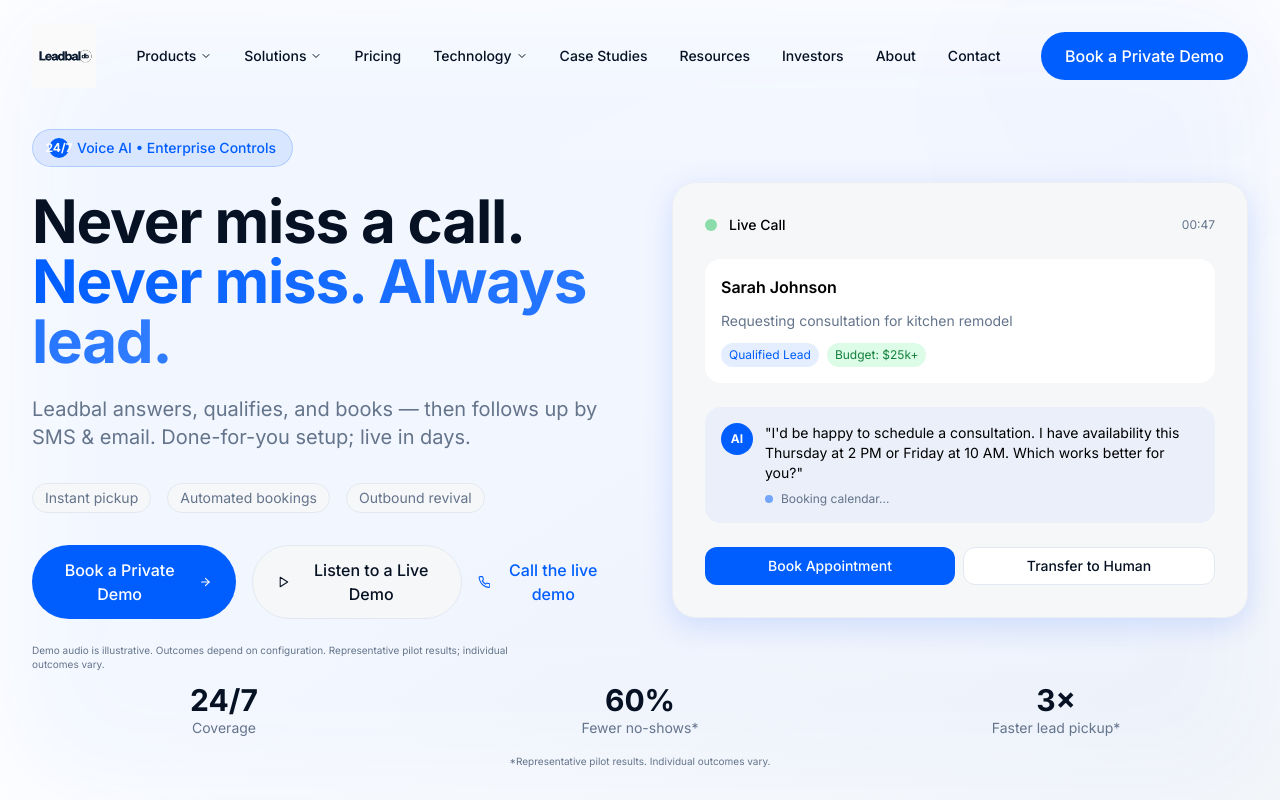
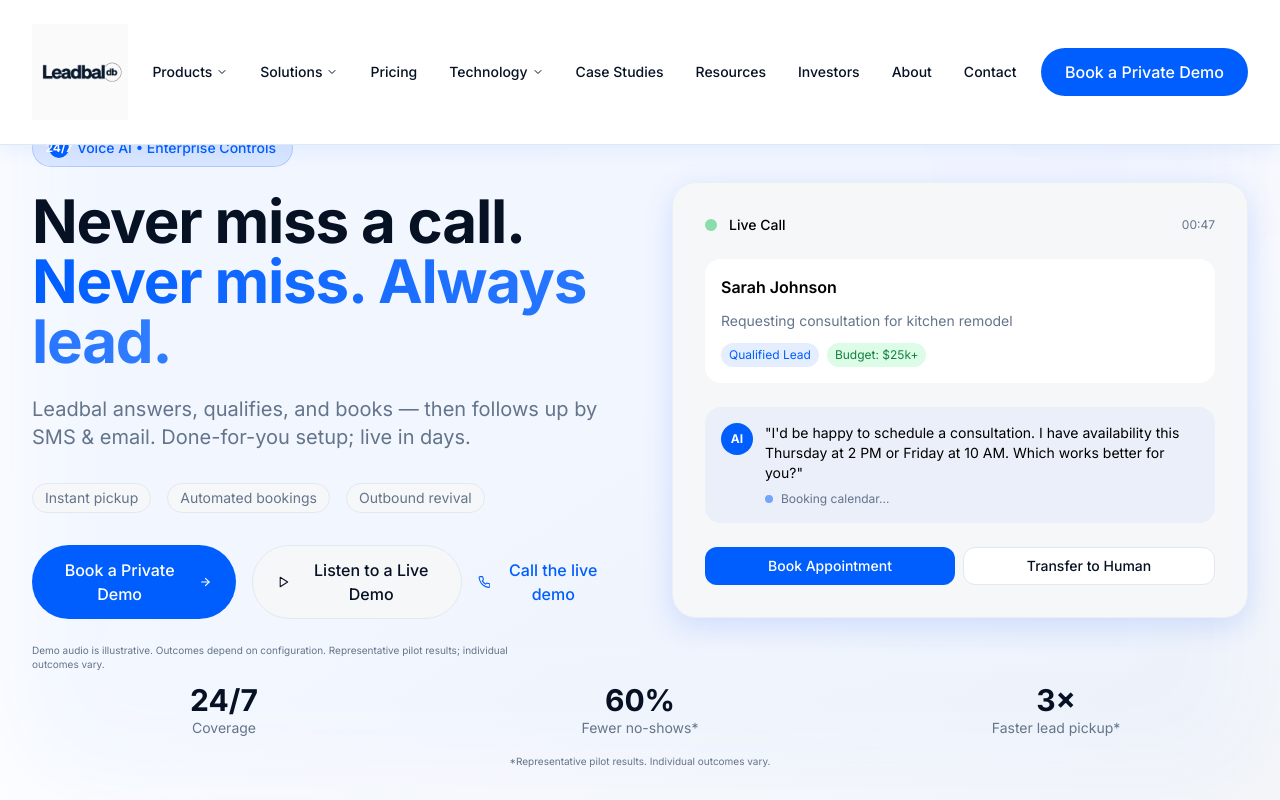
Before and after one commit to valentinafu07-cell/leadbaldemo, a React (Vite) app: page / in a window 1280 px wide. Shown: the top 800 px of the page. Built offline with nearby package versions, Linux system fonts and the light colour scheme; a web font is replaced by a local one.

Commit message:
Fix transparent header

```diff
--- a/src/components/Navbar.tsx
+++ b/src/components/Navbar.tsx
@@ -64,11 +64,7 @@ const Navbar = () => {
   return (
     <>
       <nav
-        className={`fixed top-0 left-0 right-0 z-50 transition-all duration-300 ${
-          isScrolled
-            ? 'bg-background/80 backdrop-blur-md shadow-elegant border-b border-border'
-            : 'bg-transparent'
-        }`}
+        className="fixed top-0 left-0 right-0 z-50 bg-background border-b border-border shadow-elegant transition-all duration-300"
       >
         <div className="section-container py-6">
           <div className="flex items-center justify-between">
@@ -78,7 +74,7 @@ const Navbar = () => {
                 <img
                   src="/leadbal-logo.jpg"
                   alt="Leadbal"
-                  className="h-12 lg:h-16 w-auto"
+                  className="h-20 lg:h-24 w-auto"
                 />
               </a>
             </div>
```
